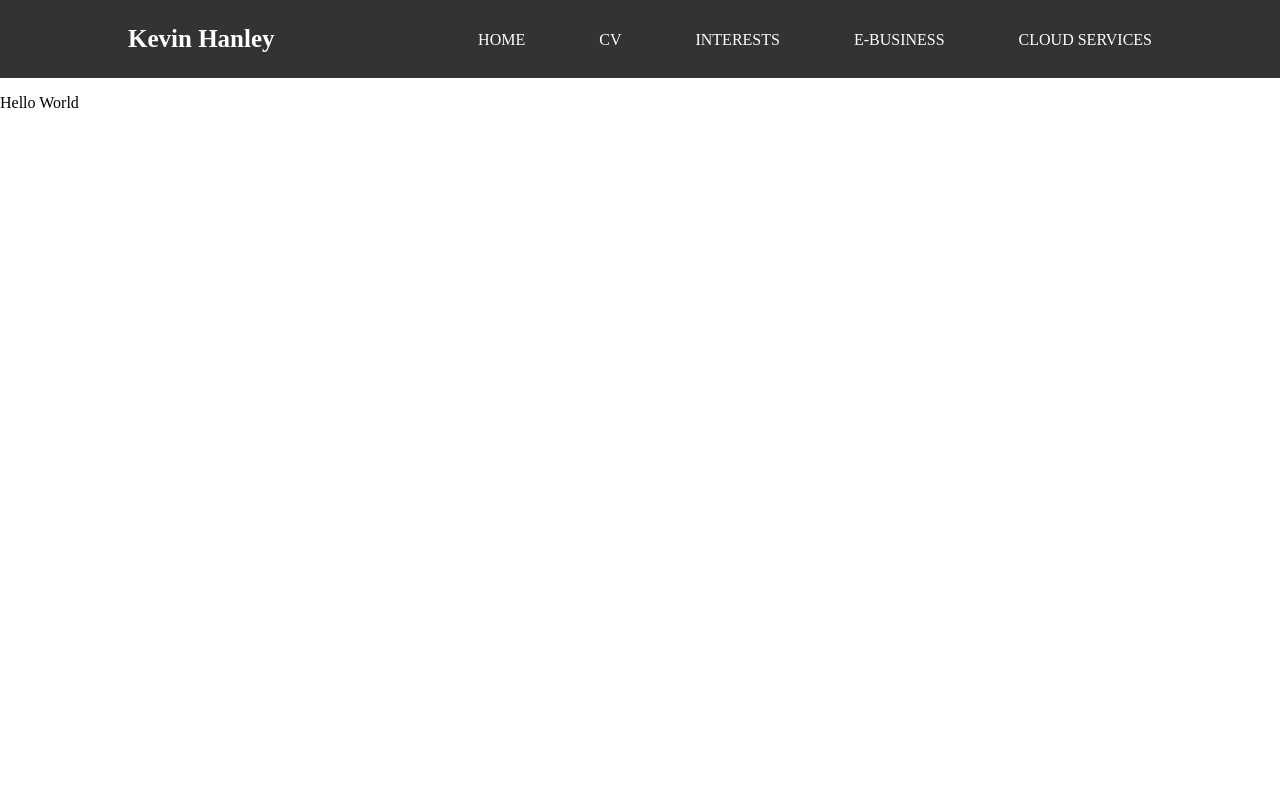
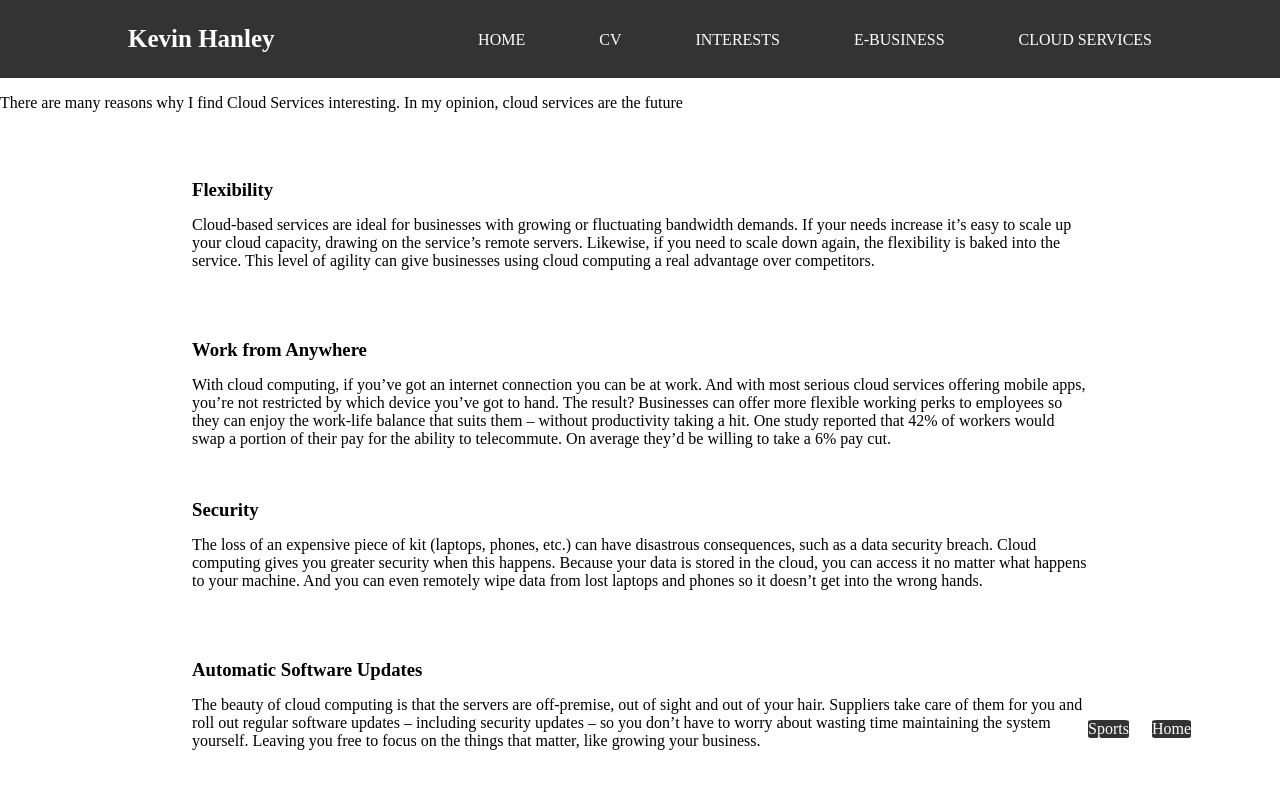
Before and after one commit to KevinHanley/IS1113117388451, a PHP site: page /Interests/cloudservices.html in a window 1280 px wide. Run offline with PHP 8.4, Linux system fonts and the light colour scheme.

Commit message:
Cloud page update

```diff
--- a/Interests/cloudservices.html
+++ b/Interests/cloudservices.html
@@ -4,6 +4,7 @@
         <meta charset="UTF-8">
         <title>Cloud Services</title>
         <link rel="stylesheet" href="../navbar.css" type="text/css"/>
+        <link rel="stylesheet" href="int_pages2.css" type="text/css"/>
     </head>
 
     <body>
@@ -26,7 +27,24 @@
         </header>
 
         <section>
-            <p>Hello World</p>
+            <p>There are many reasons why I find Cloud Services interesting. In my opinion, cloud services are the future </p>
         </section>
+
+        <section>
+            <h3 class ="cloud_heading">Flexibility</h3>
+            <p class="cloud_body">Cloud-based services are ideal for businesses with growing or fluctuating bandwidth demands. If your needs increase it’s easy to scale up your cloud capacity, drawing on the service’s remote servers. Likewise, if you need to scale down again, the flexibility is baked into the service. This level of agility can give businesses using cloud computing a real advantage over competitors.</p>
+
+            <h3 class ="cloud_heading2">Work from Anywhere</h3>
+            <p class="cloud_body2">With cloud computing, if you’ve got an internet connection you can be at work. And with most serious cloud services offering mobile apps, you’re not restricted by which device you’ve got to hand. The result? Businesses can offer more flexible working perks to employees so they can enjoy the work-life balance that suits them – without productivity taking a hit. One study reported that 42% of workers would swap a portion of their pay for the ability to telecommute. On average they’d be willing to take a 6% pay cut.</p>
+
+            <h3 class ="cloud_heading3">Security</h3>
+            <p class="cloud_body3">The loss of an expensive piece of kit (laptops, phones, etc.) can have disastrous consequences, such as a data security breach. Cloud computing gives you greater security when this happens. Because your data is stored in the cloud, you can access it no matter what happens to your machine. And you can even remotely wipe data from lost laptops and phones so it doesn’t get into the wrong hands.</p>
+
+            <h3 class ="cloud_heading4">Automatic Software Updates</h3>
+            <p class="cloud_body4">The beauty of cloud computing is that the servers are off-premise, out of sight and out of your hair. Suppliers take care of them for you and roll out regular software updates – including security updates – so you don’t have to worry about wasting time maintaining the system yourself. Leaving you free to focus on the things that matter, like growing your business.</p>
+        </section>
+
+        <a href="sports.html" class="cloud_button1">Sports</a>
+	    <a href="../homepage.php" class="cloud_button2">Home</a>
     </body>
 </html>
--- a/Interests/int_pages2.css
+++ b/Interests/int_pages2.css
@@ -14,3 +14,78 @@
     text-align: center;
     color: white;
 }
+
+.cloud_button1{
+    position: fixed;
+    top: 90%;
+    left: 85%;
+    text-decoration: none;
+    background-color: #333;;
+    border-radius: 10%;
+    color: white;
+}
+
+.cloud_button2{
+    position: fixed;
+    top: 90%;
+    left: 90%;
+    text-decoration: none;
+    background-color: #333;
+    border-radius: 10%;
+    color: white;
+}
+
+
+/* Cloud Services page */
+
+.cloud_heading{
+    position: absolute;;
+    margin-left: 15%;
+    top: 20%;
+}
+
+.cloud_body{
+    position: absolute;
+    width: 70%;
+    margin-left: 15%;
+    top: 25%;
+}
+
+.cloud_heading2{
+    position: absolute;;
+    margin-left: 15%;
+    top: 40%;
+}
+
+.cloud_body2{
+    position: absolute;
+    width: 70%;
+    margin-left: 15%;
+    top: 45%;
+}
+
+.cloud_heading3{
+    position: absolute;;
+    margin-left: 15%;
+    top: 60%;
+}
+
+.cloud_body3{
+    position: absolute;
+    width: 70%;
+    margin-left: 15%;
+    top: 65%;
+}
+
+.cloud_heading4{
+    position: absolute;;
+    margin-left: 15%;
+    top: 80%;
+}
+
+.cloud_body4{
+    position: absolute;
+    width: 70%;
+    margin-left: 15%;
+    top: 85%;
+}
--- a/Interests/travel.html
+++ b/Interests/travel.html
@@ -58,7 +58,7 @@
 	            Settle in: USA
 	            <br>
 	            <a href="sports.html" class="btn btn-success">Sports</a>
-	            <a href="../homepage.html" class="btn btn-success">Home</a>
+	            <a href="cloudservices.html" class="btn btn-success">Cloud Services</a>
 	        </div>
         </div>
     </body>
```
